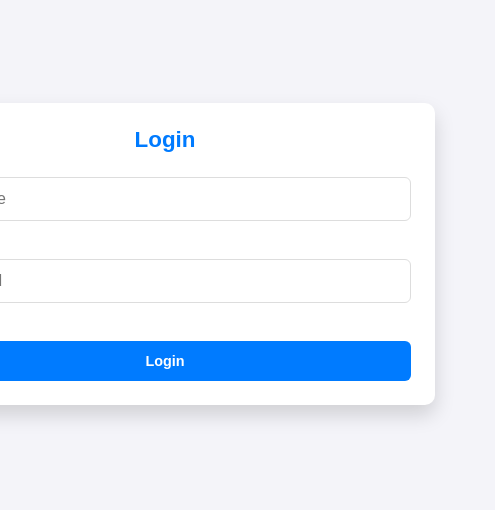
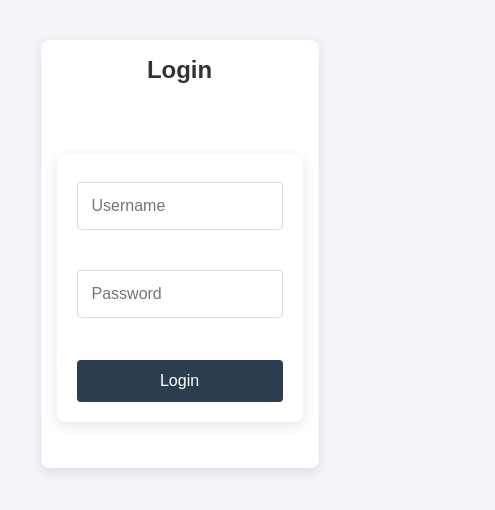
Before and after one commit to Naveen14321432/assignment-frontend, a React (Create React App) app: page / in a window 390 px wide. Shown: the part 190-700 px from the top of the page, 495 px wide, since content can reach past the window. Built offline with nearby package versions, Linux system fonts and the light colour scheme; no server answers.

Commit message:
Modified Styling

```diff
--- /dev/null
+++ b/src/assets/css/createAssignment.css
@@ -0,0 +1,85 @@
+/* Styling for the Create Assignment form */
+form {
+    width: 120%; /* Increased width */
+    margin: 30px auto;
+    padding: 20px;
+    background-color: #f9f9f9;
+    border-radius: 8px;
+    box-shadow: 0 4px 8px rgba(0, 0, 0, 0.1);
+    display: flex;
+    flex-direction: column;
+    gap: 20px;
+}
+
+h2 {
+    text-align: center;
+    color: #333;
+    font-size: 24px;
+    margin-bottom: 20px;
+}
+
+label {
+    font-size: 16px;
+    font-weight: bold;
+    color: #333;
+}
+
+input[type="text"],
+input[type="date"],
+input[type="file"] {
+    padding: 12px;
+    font-size: 16px;
+    border: 1px solid #ddd;
+    border-radius: 4px;
+    margin-bottom: 15px;
+    width: 100%;  /* Ensure full width */
+    height: 40px; /* Uniform height for all inputs */
+    box-sizing: border-box; /* Ensure padding and border are included in width/height */
+}
+
+input[type="file"] {
+    padding: 6px; /* Padding for file input */
+}
+
+input[type="text"]:focus,
+input[type="date"]:focus {
+    border-color: #4caf50;
+    outline: none;
+}
+
+button {
+    padding: 12px 20px;
+    font-size: 16px;
+    color: #fff;
+    background-color: #2b3e50;
+    border: none;
+    border-radius: 4px;
+    cursor: pointer;
+    transition: background-color 0.3s ease;
+}
+
+button:hover {
+    background-color: #356da2;
+}
+
+button:active {
+    background-color: #2b3e50;
+}
+
+button:disabled {
+    background-color: #8494a2;
+    cursor: not-allowed;
+}
+
+form div {
+    display: flex;
+    flex-direction: column;
+    gap: 10px;
+}
+
+/* Responsive design */
+@media (max-width: 768px) {
+    form {
+        width: 90%;
+    }
+}
--- a/src/assets/css/pages.css
+++ /dev/null
@@ -1,71 +0,0 @@
-/* Basic styling for all form elements */
-input, textarea, button {
-    font-family: Arial, sans-serif;
-    font-size: 1rem;
-    padding: 0.8rem;
-    margin: 0.5rem 0;
-    border: 1px solid #ddd;
-    border-radius: 4px;
-    width: 100%;
-    box-sizing: border-box;
-}
-
-input[type="text"], input[type="date"], textarea {
-    background-color: #fff;
-}
-
-button {
-    background-color: #007bff;
-    color: #fff;
-    border: none;
-    cursor: pointer;
-    transition: background-color 0.3s;
-}
-
-button:hover {
-    background-color: #0056b3;
-}
-
-/* Specific styling for the form container */
-form {
-    max-width: 500px;
-    margin: 2rem auto;
-    padding: 2rem;
-    background-color: #fff;
-    border-radius: 8px;
-    box-shadow: 0 4px 12px rgba(0, 0, 0, 0.1);
-}
-
-h2 {
-    text-align: center;
-    font-size: 1.8rem;
-    margin-bottom: 1.5rem;
-}
-
-/* Input styling */
-input[type="text"], input[type="date"], textarea {
-    background-color: #f9f9f9;
-    border: 1px solid #ccc;
-}
-
-textarea {
-    resize: vertical;
-    height: 150px;  /* Adjustable height */
-}
-
-input[type="text"]:focus, input[type="date"]:focus, textarea:focus {
-    border-color: #007bff;
-    outline: none;
-}
-
-ul {
-    padding-left: 1.5rem;
-}
-
-li {
-    margin-bottom: 1rem;
-}
-
-li span {
-    font-weight: bold;
-}
--- /dev/null
+++ b/src/assets/css/userLogin.css
@@ -0,0 +1,88 @@
+/* General styling for the page */
+.login-form {
+    background-color: white;
+
+    border-radius: 8px;
+    box-shadow: 0 4px 12px rgba(0, 0, 0, 0.1);
+    width: 100%;
+    max-width: 450px; /* Increased width */
+    text-align: center;
+    display: flex;
+    flex-direction: column;
+    gap: 1.5rem;
+    box-sizing: border-box;
+}
+
+/* Styling for the form container */
+.login-form-container {
+    margin: left 100px;
+    background-color: white;
+    padding: 1rem;
+    border-radius: 8px;
+    box-shadow: 0 4px 12px rgba(0, 0, 0, 0.1);
+    width: 200%;
+    max-width: 450px; /* Increased width */
+    text-align: center;
+    display: flex;
+    flex-direction: column;
+    gap: 1.5rem;
+    box-sizing: border-box; /* Ensure padding is included in total width */
+}
+
+/* Title styling */
+.login-title {
+    font-size: 2rem;
+    color: #333;
+    margin-bottom: 1rem;
+}
+
+/* Input fields styling */
+.login-input {
+    padding: 14px; /* Increased padding */
+    font-size: 16px;
+    border-radius: 4px;
+    border: 1px solid #ddd;
+    margin: 8px 0;
+    width: 100%;
+    box-sizing: border-box; /* Include padding in total width */
+    transition: border-color 0.3s ease;
+}
+
+/* Focus state for input fields */
+.login-input:focus {
+    border-color: #007bff;
+    outline: none;
+}
+
+/* Button styling */
+.login-button {
+    padding: 12px 20px;
+    font-size: 16px;
+    background-color: #2b3e50;
+    color: white;
+    border: none;
+    border-radius: 4px;
+    cursor: pointer;
+    transition: background-color 0.3s ease;
+    margin-top: 10px;
+}
+
+/* Button hover effect */
+.login-button:hover {
+    background-color: #2d3a45;
+}
+
+/* Button active effect */
+.login-button:active {
+    background-color: #00408d;
+}
+/* Responsive design for smaller screens */
+@media (max-width: 768px) {
+    .login-form-container {
+        width: 90%; /* Adjust form width on smaller screens */
+    }
+
+    .login-title {
+        font-size: 1.5rem; /* Smaller title size on mobile */
+    }
+}
--- a/src/assets/css/viewsubmissions.css
+++ b/src/assets/css/viewsubmissions.css
@@ -9,12 +9,26 @@ table {
   }
 
 
-  /* viewsubmissions.css */
-.graded {
-  background-color: #dff0d8;
-  color: #3c763d;
-  font-weight: bold;
-}
+  .graded {
+   /* background-color: #dff0d8;*/
+    color: #3c763d;
+    font-weight: bold;
+  }
+
+  .grade-green {
+    /*background-color: #c8e6c9; /* Green background for A and B */
+    color: #388e3c; /* Dark Green text */
+  }
+
+  .grade-yellow {
+    /*background-color: #fff9c4; /* Yellow background for C and D */
+    color: #f3ae00; /* Dark Yellow text */
+  }
+
+  .grade-red {
+    background-color: #ea5564; /* Red background for F */
+    color: #c62828; /* Dark Red text */
+  }
 
 
   th {
@@ -33,3 +47,58 @@ table {
   a:hover {
     text-decoration: underline;
   }
+  input[type="text"] {
+    width: 65px;
+    padding: 9px; /* Make input box padding consistent */
+    margin-right: 10px;
+    height: 30px; /* Set consistent height */
+    box-sizing: border-box; /* Ensure padding doesn't affect total height */
+  }
+
+  .grade-input-container {
+    display: flex;
+    /*align-items: center; /* Align input and button horizontally */
+    justify-content: flex-start; /* Ensure the input and button are aligned to the left */
+  }
+
+  button.grade-button {
+    padding: 10px 9px; /* Make button padding consistent */
+    background-color: #2b3e50;
+    color: white;
+    border: none;
+    cursor: pointer;
+    border-radius: 4px;
+    height: 30px; /* Set button height to match input height */
+    display: flex;
+    align-items: center;
+  }
+
+  button.grade-button:hover {
+    background-color: #42719d;
+  }
+
+  table {
+    width: 100%;
+    border-collapse: collapse;
+    margin-top: 20px;
+    box-shadow: 0 2px 10px rgba(0, 0, 0, 0.1);
+    border-radius: 8px;
+    overflow: hidden;
+  }
+
+  th, td {
+    padding: 12px 16px;
+    text-align: left;
+    font-family: Arial, sans-serif;
+    font-size: 14px;
+  }
+
+  /* Header Styles */
+  th {
+    background-color: #2b3e50;
+    color: white;
+    font-weight: bold;
+    text-transform: uppercase;
+    letter-spacing: 1px;
+    border-bottom: 2px solid #fff;
+  }
--- a/src/components/UserLogin.js
+++ b/src/components/UserLogin.js
@@ -1,7 +1,9 @@
-// src/components/UserLogin.js
 import axios from 'axios';
 import React, { useState } from 'react';
 import { useNavigate } from 'react-router-dom';
+import '../assets/css/userLogin.css';
+
+const BASE_API_URL = process.env.REACT_APP_API_URL || 'http://localhost:8888';
 
 const UserLogin = () => {
   const [loginData, setLoginData] = useState({ username: '', password: '' });
@@ -14,40 +16,47 @@ const UserLogin = () => {
   const handleSubmit = async (e) => {
     e.preventDefault();
     try {
-      const response = await axios.post('/api/users/login', loginData);
+      const response = await axios.post(`${BASE_API_URL}/api/users/login`, loginData);
+
       alert(response.data.message);
+
       if (response.data.role === 'admin') {
         navigate('/register');
       } else if (response.data.role === 'student') {
+        sessionStorage.setItem('studentId', response.data.studentId);
+        console.log("Stored studentId:", sessionStorage.getItem('studentId'));
         navigate('/student-dashboard');
       } else if (response.data.role === 'teacher') {
         navigate('/teacher-dashboard');
       }
 
-      // Store user data in localStorage for authentication
       localStorage.setItem('user', JSON.stringify(response.data));
-
     } catch (error) {
       alert("Invalid credentials. Please try again.");
+      console.error("Login error:", error);
     }
   };
 
   return (
-    <div className="form-container">
-      <h2>Login</h2>
-      <form onSubmit={handleSubmit}>
+    <div className="login-form-container">
+      <h2 className="login-title">Login</h2>
+      <form onSubmit={handleSubmit} className="login-form">
         <input
           name="username"
+          className="login-input"
           placeholder="Username"
           onChange={handleChange}
+          value={loginData.username}
         />
         <input
           name="password"
+          className="login-input"
           placeholder="Password"
           onChange={handleChange}
+          value={loginData.password}
           type="password"
         />
-        <button type="submit">Login</button>
+        <button type="submit" className="login-button">Login</button>
       </form>
     </div>
   );
--- a/src/components/UserRegistration.js
+++ b/src/components/UserRegistration.js
@@ -1,5 +1,5 @@
 import React, { useState } from 'react';
-import { Link } from 'react-router-dom'; // Import Link from react-router-dom
+import { Link } from 'react-router-dom';
 import { registerUser } from '../services/UserService';
 import './UserRegistration.css';
 
--- a/src/pages/CreateAssignment.js
+++ b/src/pages/CreateAssignment.js
@@ -1,6 +1,7 @@
 import React, { useState } from 'react';
 import axios from 'axios';
 import TeacherNavbar from './TeacherNavbar';
+import '../assets/css/createAssignment.css';
 
 function CreateAssignment() {
     const [title, setTitle] = useState('');
--- a/src/services/UserService.js
+++ b/src/services/UserService.js
@@ -4,7 +4,9 @@ const API_URL = process.env.REACT_APP_API_URL || 'http://localhost:8888/api/user
 
 export const registerUser = async (userDTO) => {
   try {
-    const response = await axios.post(`${API_URL}/register`, userDTO);
+    const response = await axios.post(`${API_URL}/register`, userDTO, {
+      withCredentials: true,  // Allow cookies to be sent with the request
+    });
     return response.data;
   } catch (error) {
     console.error("Error registering user:", error);
@@ -14,13 +16,26 @@ export const registerUser = async (userDTO) => {
 
 export const loginUser = async (loginData) => {
   try {
-    const response = await axios.post(`${API_URL}/login`, loginData);
-    return response.data;
+    const response = await axios.post(`${API_URL}/login`, loginData, {
+      withCredentials: true, // Ensure session cookie is sent
+    });
+
+    // Extract the required data
+    const { studentId } = response.data;
+
+    // Store the studentId securely
+    sessionStorage.setItem('studentId', studentId); // Use sessionStorage for temporary storage
+
+    return response.data; // Return the response for further processing
   } catch (error) {
     console.error("Error logging in:", error);
-    throw error;
+
+    // Provide a user-friendly error message
+    throw new Error(error.response?.data?.message || "Login failed. Please check your credentials and try again.");
   }
 };
+
+
 
 export const getAllUsers = async () => {
   try {
@@ -61,3 +76,14 @@ export const deleteUser = async (username) => {
     throw error;
   }
 };
+
+export const logoutUser = async () => {
+  try {
+    await axios.post(`${API_URL}/logout`, {}, { withCredentials: true });
+    localStorage.removeItem('studentId');
+    sessionStorage.clear();
+    alert("You have been logged out!");
+  } catch (error) {
+    console.error("Error logging out:", error);
+  }
+};
```
Also changed, not shown: src/pages/ViewSubmissions.js (+37 -18 lines), public/images/Untitled_design.jpg (added), src/pages/MySubmissions.js (line endings or trailing spaces).
